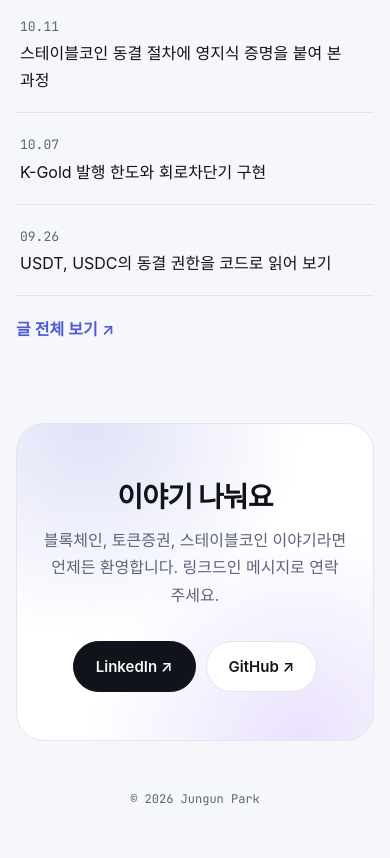
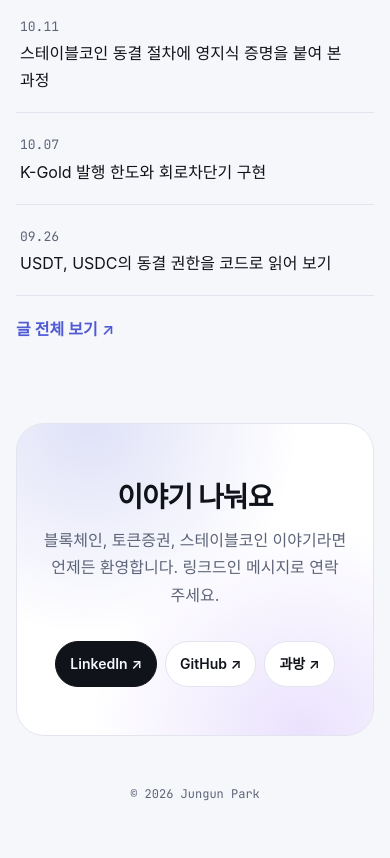
Before and after one commit to Andrewpark-hub/andrewpark-hub.github.io, a plain HTML site: page index.html in a window 390 px wide. Shown: the part 8338-9196 px from the top of the page. Drawn offline with Linux system fonts and the light colour scheme; a web font is replaced by a local one.

Commit message:
맨 아래 연락 버튼에 과방 추가 (모바일에서 버튼 3개 한 줄)
Co-Authored-By: Claude Opus 5.5 <noreply@anthropic.com>

```diff
--- a/index.html
+++ b/index.html
@@ -373,6 +373,7 @@
       <div class="hero-btns center">
         <a class="btn primary" href="https://www.linkedin.com/in/%EC%A0%95%EC%96%B8-%EB%B0%95-975ab1323/" target="_blank" rel="noopener">LinkedIn ↗</a>
         <a class="btn" href="https://github.com/Andrewpark-hub" target="_blank" rel="noopener">GitHub ↗</a>
+        <a class="btn" href="https://gwabang.kr" target="_blank" rel="noopener"><span class="ko">과방</span><span class="en">Gwabang</span> ↗</a>
       </div>
     </section>
   </main>
--- a/styles.css
+++ b/styles.css
@@ -566,6 +566,8 @@ h2 {
   .section { padding-top: 80px; }
   .posts li { flex-direction: column; gap: 2px; }
   .contact { margin-top: 80px; padding: 48px 20px; }
+  .contact .hero-btns { gap: 8px; }
+  .contact .btn { padding: 10px 14px; font-size: 14px; }
 }
 
 /* 움직임 줄이기 설정을 켠 사람에게는 애니메이션을 끔 */
```
